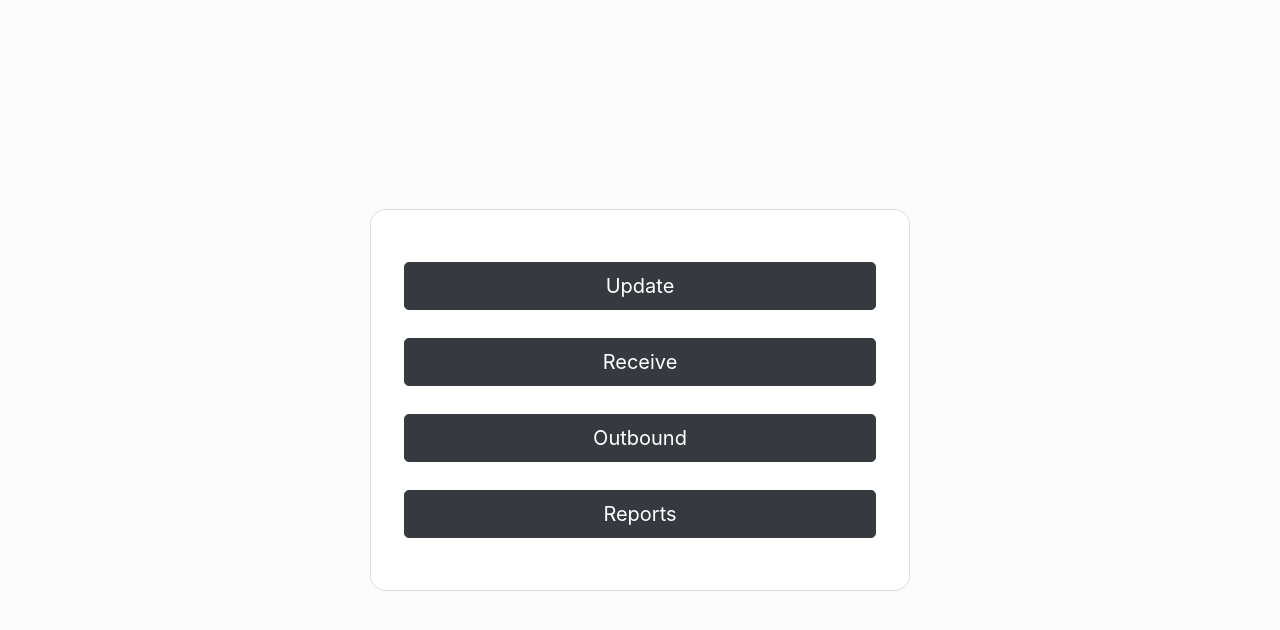
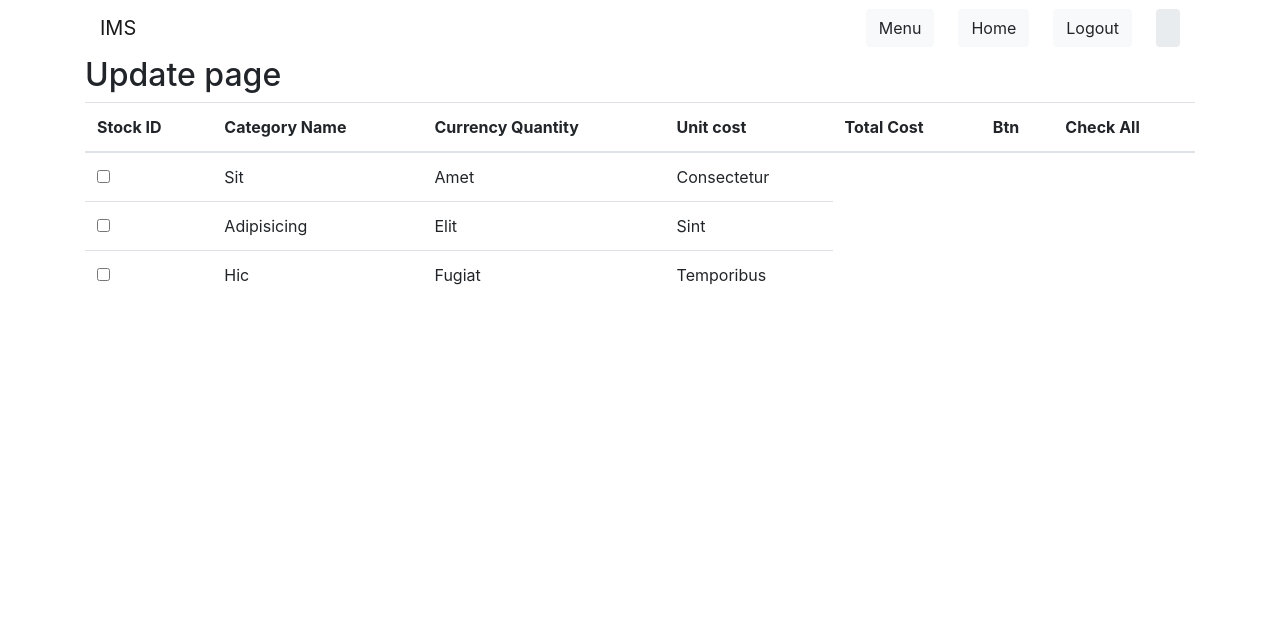
Before and after one commit to Foddie2/Inventory-ui, a Nuxt app: page /Update in a window 1280 px wide. Shown: the top 630 px of the page. Built offline with nearby package versions, Linux system fonts and the light colour scheme.

Commit message:
Table setup

```diff
--- a/pages/Home.vue
+++ b/pages/Home.vue
@@ -1,16 +1,36 @@
 <!-- eslint-disable vue/multi-word-component-names -->
 <template>
   <div>
-    <AppHeader/>
- <div class="container">
-     <h2>Home component</h2>
-    <p>table component should be here </p>
- </div>
+  <section class="vh-100" style="background-color: #FCFAFA;">
+  <div class="container py-5 h-100">
+    <div class="row d-flex justify-content-center align-items-center h-100">
+      <div class="col col-xl-6">
+        <div class="card" style="border-radius: 1rem;">
+          <div class="row g-0">
+              <div class="card-body p-4 p-lg-5 text-black">
+                  <div class="pt-1 mb-1">
+                    <button class="btn btn-dark btn-lg btn-block" type="button">Update</button>
+                  </div>
+                    <div class="pt-4 mb-1">
+                    <button class="btn btn-dark btn-lg btn-block" type="button">Receive</button>
+                  </div>
+                    <div class="pt-4 mb-1">
+                    <button class="btn btn-dark btn-lg btn-block" type="button">Outbound</button>
+                  </div>
+                    <div class="pt-4 mb-1">
+                    <button class="btn btn-dark btn-lg btn-block" type="button">Reports</button>
+                  </div>
+              </div>
+            </div>
+          </div>
+        </div>
+    </div>
+  </div>
+</section>
   </div>
 </template>
 
 <script>
-import AppHeader from "../components/AppHeader.vue";
   export default {
     head() {
         return {
@@ -24,7 +44,7 @@ import AppHeader from "../components/AppHeader.vue";
             ]
         };
     },
-    components: { AppHeader }
+
 };
 </script>
 
--- a/pages/Update.vue
+++ b/pages/Update.vue
@@ -1,37 +1,68 @@
 <!-- eslint-disable vue/multi-word-component-names -->
 <template>
   <div>
-  <section class="vh-100" style="background-color: #FCFAFA;">
-  <div class="container py-5 h-100">
-    <div class="row d-flex justify-content-center align-items-center h-100">
-      <div class="col col-xl-6">
-        <div class="card" style="border-radius: 1rem;">
-          <div class="row g-0">
-              <div class="card-body p-4 p-lg-5 text-black">
-                  <div class="pt-1 mb-1">
-                    <button class="btn btn-dark btn-lg btn-block" type="button">Update</button>
-                  </div>
-                    <div class="pt-4 mb-1">
-                    <button class="btn btn-dark btn-lg btn-block" type="button">Receive</button>
-                  </div>
-                    <div class="pt-4 mb-1">
-                    <button class="btn btn-dark btn-lg btn-block" type="button">Outbound</button>
-                  </div>
-                    <div class="pt-4 mb-1">
-                    <button class="btn btn-dark btn-lg btn-block" type="button">Reports</button>
-                  </div>
-              </div>
-            </div>
-          </div>
+  <AppHeader/>
+  <div class="container">
+    <h2>Update page</h2>
+      <table class="table">
+  <thead>
+    <tr>
+      <!-- <th scope="col">
+        <div class="form-check">
+          <input class="form-check-input" type="checkbox" value="" id="flexCheckDefault" />
         </div>
-    </div>
+      </th> -->
+      <th scope="col">Stock ID</th>
+      <th scope="col">Category Name</th>
+      <th scope="col">Currency Quantity</th>
+      <th scope="col">Unit cost</th>
+      <th scope="col">Total Cost</th>
+      <th scope="col">Btn</th>
+      <th scope="col">Check All</th>
+    </tr>
+  </thead>
+  <tbody>
+    <tr>
+      <th scope="row">
+        <div class="form-check">
+          <input class="form-check-input" type="checkbox" value="" id="flexCheckDefault" />
+        </div>
+      </th>
+      <td>Sit</td>
+      <td>Amet</td>
+      <td>Consectetur</td>
+    </tr>
+    <tr>
+      <th scope="row">
+        <div class="form-check">
+          <input class="form-check-input" type="checkbox" value="" id="flexCheckDefault" />
+        </div>
+      </th>
+      <td>Adipisicing</td>
+      <td>Elit</td>
+      <td>Sint</td>
+    </tr>
+    <tr>
+      <th scope="row">
+        <div class="form-check">
+          <input class="form-check-input" type="checkbox" value="" id="flexCheckDefault"/>
+        </div>
+      </th>
+      <td>Hic</td>
+      <td>Fugiat</td>
+      <td>Temporibus</td>
+    </tr>
+  </tbody>
+</table>
   </div>
-</section>
+
+
 
   </div>
 </template>
 
 <script>
+import AppHeader from "../components/AppHeader.vue";
   export default {
      head() {
       return {
@@ -45,9 +76,10 @@
           }
         ]
       };
-    }
+    },
+    components: { AppHeader }
 
-  }
+  };
 </script>
 
 <style lang="scss" scoped>
```
